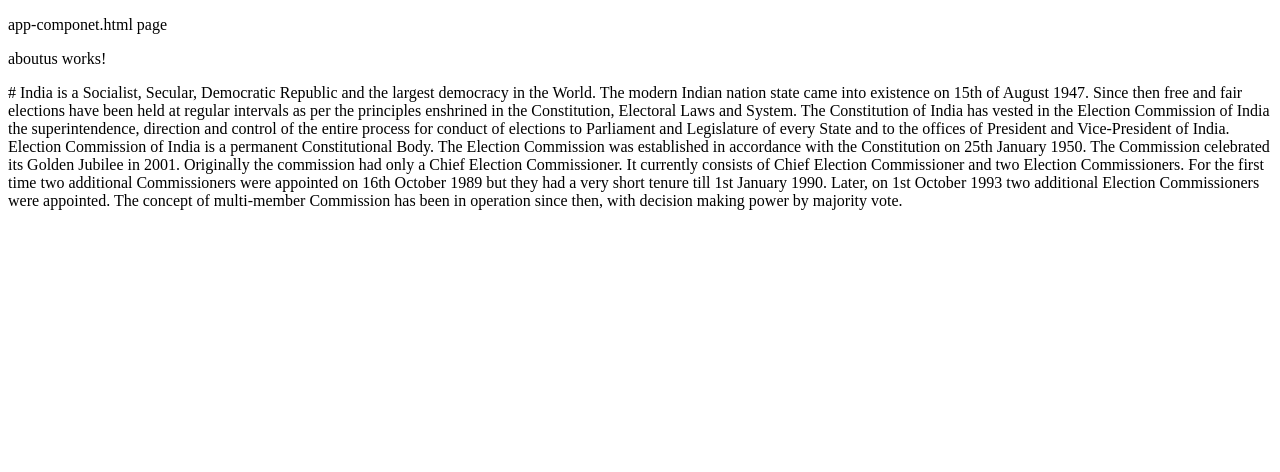
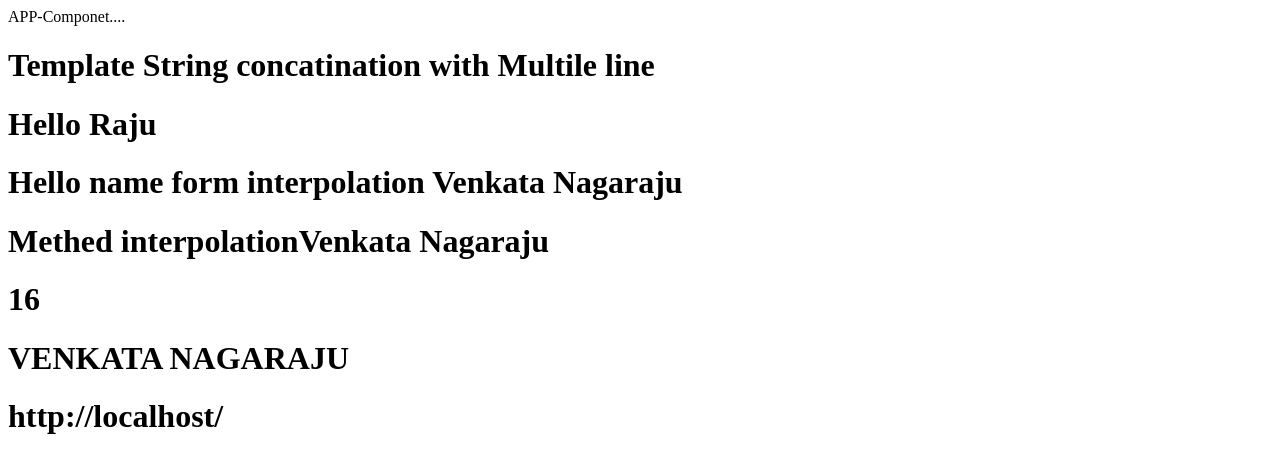
Before and after one commit to venkatanagaraju332/AngularApp, an Angular app in the folder angular-app-test/: page / in a window 1280 px wide. Shown: the top 472 px of the page. Built offline with nearby package versions, Linux system fonts and the light colour scheme.

Commit message:
Components and Interpolation
Components and Interpolation

```diff
--- a/angular-app-test/src/app/aboutus/aboutus.component.html
+++ b/angular-app-test/src/app/aboutus/aboutus.component.html
@@ -1,10 +1 @@
-<p>aboutus works!</p>
-<p>#
-    India is a Socialist, Secular, Democratic Republic and the largest democracy in the World. The modern Indian nation state came into existence on 15th of August 1947. Since then free and fair elections have been held at regular intervals as per the principles enshrined in the Constitution, Electoral Laws and System.
-
-    The Constitution of India has vested in the Election Commission of India the superintendence, direction and control of the entire process for conduct of elections to Parliament and Legislature of every State and to the offices of President and Vice-President of India.
-
-    Election Commission of India is a permanent Constitutional Body. The Election Commission was established in accordance with the Constitution on 25th January 1950. The Commission celebrated its Golden Jubilee in 2001.
-
-    Originally the commission had only a Chief Election Commissioner. It currently consists of Chief Election Commissioner and two Election Commissioners.
-    For the first time two additional Commissioners were appointed on 16th October 1989 but they had a very short tenure till 1st January 1990. Later, on 1st October 1993 two additional Election Commissioners were appointed. The concept of multi-member Commission has been in operation since then, with decision making power by majority vote.</p>
+<p>Aboutus componet...</p>
--- a/angular-app-test/src/app/aboutus/aboutus.component.ts
+++ b/angular-app-test/src/app/aboutus/aboutus.component.ts
@@ -1,15 +1,36 @@
 import { Component, OnInit } from '@angular/core';
 
 @Component({
-  selector: 'app-aboutus',
-  templateUrl: './aboutus.component.html',
+  //selector: 'app-aboutus', Type-1
+  //selector: '.app-aboutus', Type-2
+  selector: '[app-aboutus]',
+  //templateUrl: './aboutus.component.html', Type-1
+  //Type -2 as
+  //template: '<h1>Template String concatination with Singe line <h1>',
+  //Type -3 as
+  template: `<h1>Template String concatination with Multile line </h1>
+    <h1>Hello Raju</h1>
+    <h1>Hello name form interpolation {{name}}</h1>
+    <h1>{{getName()}}</h1>
+    <h1>{{name.length}}</h1>
+    <h1>{{name.toUpperCase()}}</h1>
+    <h1>{{siteurl}}</h1>
+  `,
   styleUrls: ['./aboutus.component.css']
 })
 export class AboutusComponent implements OnInit {
+
+  public name ="Venkata Nagaraju";
+
+  public siteurl =window.location.href;
 
   constructor() { }
 
   ngOnInit(): void {
   }
 
+  getName(){
+    return "Methed interpolation" + this.name;
+  }
+
 }
--- a/angular-app-test/src/app/app.component.html
+++ b/angular-app-test/src/app/app.component.html
@@ -1,2 +1,9 @@
-<p>app-componet.html page</p>
-<app-aboutus></app-aboutus>
+<div>
+    <div>{{title}}</div>
+    <!--Type-1 Selector as custom app componet -->
+    <!--<app-aboutus></app-aboutus>-->
+    <!--Type-2 Selector as using  class -->
+    <!--div class="app-aboutus"></div>-->
+    <!--Type-3 Selector as using  attribute -->
+    <div app-aboutus> </div>
+</div>
--- a/angular-app-test/src/app/app.component.ts
+++ b/angular-app-test/src/app/app.component.ts
@@ -6,5 +6,5 @@ import { Component } from '@angular/core';
   styleUrls: ['./app.component.css']
 })
 export class AppComponent {
-  title = 'angular-app-test';
+  title = 'APP-Componet....';
 }
```
